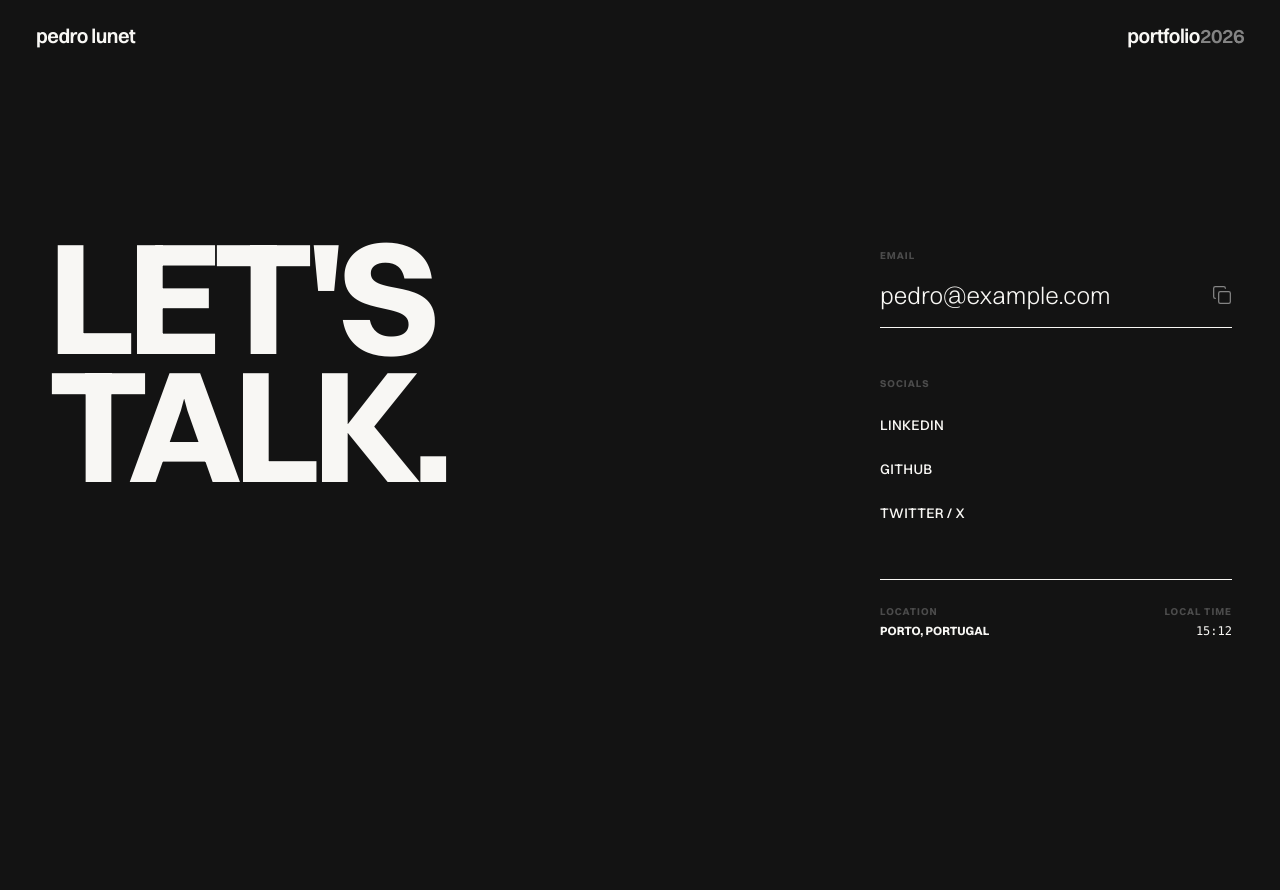
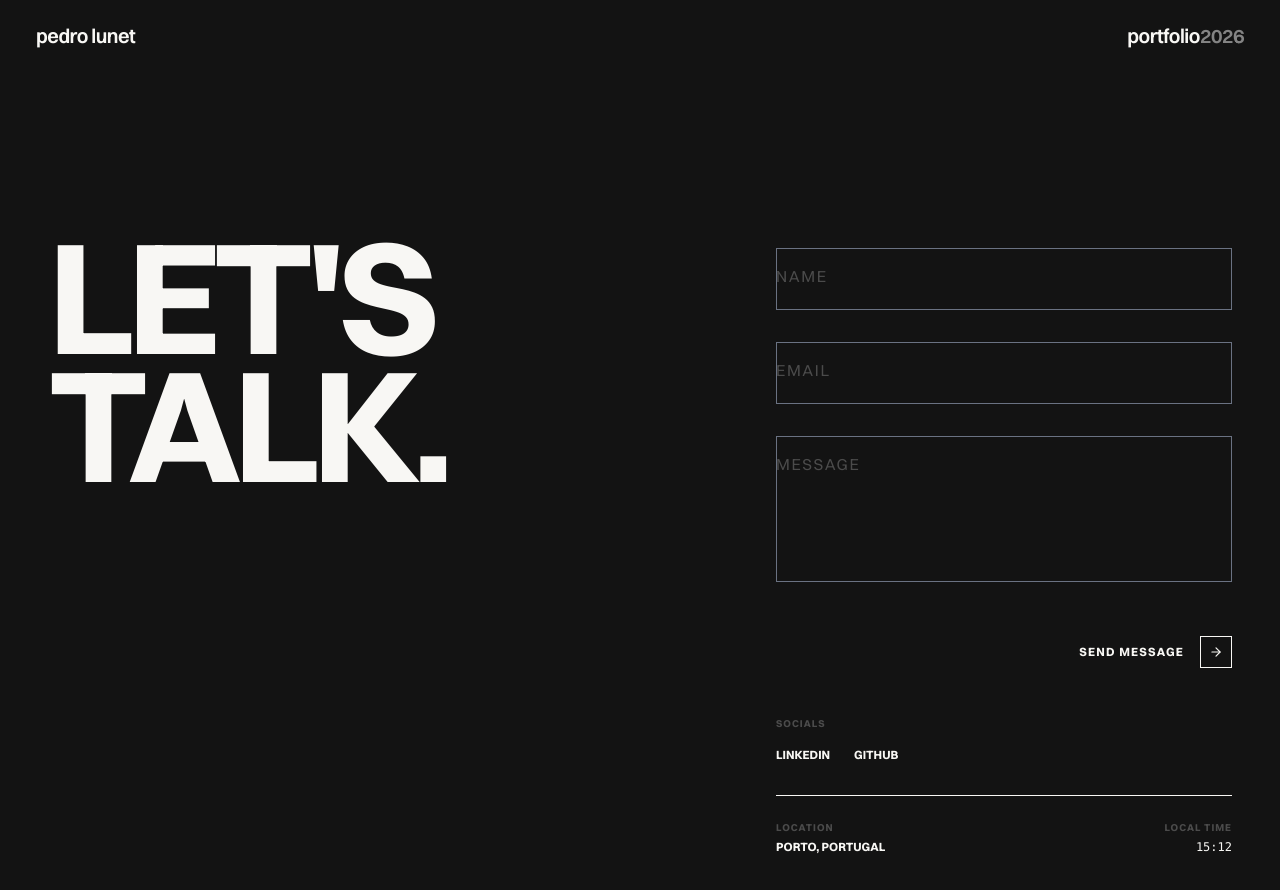
Before and after one commit to PedroLunet/pedrolunet.dev, a SvelteKit app: page /contact in a window 1280 px wide. Shown: the top 890 px of the page. Built offline with nearby package versions, Linux system fonts and the light colour scheme.

Commit message:
updated page to have a form

```diff
--- a/src/routes/contact/+page.svelte
+++ b/src/routes/contact/+page.svelte
@@ -1,17 +1,12 @@
 <script lang="ts">
 	import { onMount } from 'svelte';
-	import { ArrowUpRight, Copy, Check } from '@lucide/svelte';
+	import { enhance } from '$app/forms';
+	import { ArrowUpRight, ArrowRight, Loader2 } from '@lucide/svelte';
 	import gsap from 'gsap';
 
-	let copied = $state(false);
-	const email = 'pedro@example.com';
+	let { form } = $props();
 
-	function copyEmail() {
-		navigator.clipboard.writeText(email);
-		copied = true;
-		setTimeout(() => (copied = false), 2000);
-	}
-
+	let loading = $state(false);
 	let time = $state('');
 
 	onMount(() => {
@@ -24,10 +19,6 @@
 			});
 		}, 1000);
 
-		return () => clearInterval(interval);
-	});
-
-	$effect(() => {
 		const ctx = gsap.context(() => {
 			gsap.to('.reveal', {
 				y: 0,
@@ -37,89 +28,156 @@
 				ease: 'power3.out'
 			});
 		});
-		return () => ctx.revert();
+
+		return () => {
+			clearInterval(interval);
+			ctx.revert();
+		};
 	});
 </script>
 
 <div class="min-h-screen w-full bg-bg px-4 pt-32 pb-12 lg:px-12 lg:pt-40">
 	<div class="grid grid-cols-1 gap-16 lg:grid-cols-12">
-		<div class="col-span-1 lg:col-span-8">
+		<div class="col-span-1 lg:col-span-7">
 			<div class="reveal translate-y-8 opacity-0">
 				<h1
 					class="text-text-primary text-[clamp(3.5rem,14cqi,10rem)] leading-[0.8] font-bold tracking-tighter uppercase"
 				>
-					Let's<br />
-					Talk.
+					Let's<br />Talk.
 				</h1>
 			</div>
 		</div>
 
-		<div class="col-span-1 flex flex-col gap-12 lg:col-span-4 lg:pt-4">
-			<div class="reveal translate-y-8 opacity-0">
-				<h3
-					class="mb-4 text-[10px] font-bold tracking-widest text-text-secondary uppercase opacity-50"
+		<div class="col-span-1 flex flex-col gap-12 lg:col-span-5 lg:pt-4">
+			{#if form?.success}
+				<div
+					class="animate-in fade-in zoom-in flex h-full flex-col items-center justify-center border border-accent/20 bg-accent/5 p-12 text-center duration-500"
+				>
+					<h3 class="text-text-primary mb-2 text-2xl font-bold uppercase">Message Sent</h3>
+					<p class="mb-8 text-sm text-text-secondary">I'll get back to you shortly.</p>
+					<a
+						href="/contact"
+						class="text-xs font-bold tracking-widest text-accent uppercase hover:underline"
+					>
+						Send another
+					</a>
+				</div>
+			{:else}
+				<form
+					method="POST"
+					use:enhance={() => {
+						loading = true;
+						return async ({ update }) => {
+							loading = false;
+							await update();
+						};
+					}}
+					class="reveal flex translate-y-8 flex-col gap-8 opacity-0"
+				>
+					<div class="group relative">
+						<input
+							type="text"
+							name="name"
+							id="name"
+							required
+							value={form?.values?.name ?? ''}
+							placeholder=" "
+							class="peer border-text-primary/20 text-text-primary w-full border-b bg-transparent py-4 text-lg font-light transition-all outline-none focus:border-accent"
+						/>
+						<label
+							for="name"
+							class="pointer-events-none absolute top-4 left-0 text-xs font-bold tracking-widest text-text-secondary uppercase transition-all duration-300 peer-placeholder-shown:top-4 peer-placeholder-shown:text-base peer-placeholder-shown:font-normal peer-placeholder-shown:text-text-secondary/50 peer-valid:-top-2 peer-valid:text-[10px] peer-valid:font-bold peer-focus:-top-2 peer-focus:text-[10px] peer-focus:font-bold peer-focus:text-accent"
+						>
+							Name
+						</label>
+					</div>
+
+					<div class="group relative">
+						<input
+							type="email"
+							name="email"
+							id="email"
+							required
+							value={form?.values?.email ?? ''}
+							placeholder=" "
+							class="peer border-text-primary/20 text-text-primary w-full border-b bg-transparent py-4 text-lg font-light transition-all outline-none focus:border-accent"
+						/>
+						<label
+							for="email"
+							class="pointer-events-none absolute top-4 left-0 text-xs font-bold tracking-widest text-text-secondary uppercase transition-all duration-300 peer-placeholder-shown:top-4 peer-placeholder-shown:text-base peer-placeholder-shown:font-normal peer-placeholder-shown:text-text-secondary/50 peer-valid:-top-2 peer-valid:text-[10px] peer-valid:font-bold peer-focus:-top-2 peer-focus:text-[10px] peer-focus:font-bold peer-focus:text-accent"
 						>
 							Email
-				</h3>
-				<button
-					onclick={copyEmail}
-					class="group border-text-primary/10 relative flex w-full items-center justify-between border-b pb-4 text-left transition-colors hover:border-accent"
-				>
-					<span
-						class="text-text-primary text-xl font-light transition-colors group-hover:text-accent md:text-2xl"
-					>
-						{email}
-					</span>
-
-					<div class="relative h-5 w-5 overflow-hidden">
-						<div
-							class="ease-spring absolute inset-0 flex items-center justify-center text-text-secondary transition-transform duration-500 group-hover:text-accent"
-							class:translate-y-[-100%]={copied}
-							class:translate-y-0={!copied}
-						>
-							<Copy size={20} strokeWidth={1.5} />
+						</label>
 					</div>
 
-						<div
-							class="ease-spring absolute inset-0 flex items-center justify-center text-emerald-500 transition-transform duration-500"
-							class:translate-y-0={copied}
-							class:translate-y-[100%]={!copied}
+					<div class="group relative">
+						<textarea
+							name="message"
+							id="message"
+							required
+							rows="4"
+							value={form?.values?.message ?? ''}
+							placeholder=" "
+							class="peer border-text-primary/20 text-text-primary w-full resize-none border-b bg-transparent py-4 text-lg font-light transition-all outline-none focus:border-accent"
+						></textarea>
+						<label
+							for="message"
+							class="pointer-events-none absolute top-4 left-0 text-xs font-bold tracking-widest text-text-secondary uppercase transition-all duration-300 peer-placeholder-shown:top-4 peer-placeholder-shown:text-base peer-placeholder-shown:font-normal peer-placeholder-shown:text-text-secondary/50 peer-valid:-top-2 peer-valid:text-[10px] peer-valid:font-bold peer-focus:-top-2 peer-focus:text-[10px] peer-focus:font-bold peer-focus:text-accent"
 						>
-							<Check size={20} strokeWidth={2} />
-						</div>
+							Message
+						</label>
 					</div>
 
+					{#if form?.error}
 						<div
-						class="absolute bottom-[-1px] left-0 h-[1px] w-0 bg-accent transition-all duration-500 group-hover:w-full"
-					></div>
+							class="animate-in fade-in slide-in-from-top-1 text-xs font-bold tracking-widest text-red-500 uppercase"
+						>
+							{form.error}
+						</div>
+					{/if}
+
+					<div class="flex justify-end pt-4">
+						<button
+							type="submit"
+							disabled={loading}
+							class="group text-text-primary flex items-center gap-4 text-xs font-bold tracking-widest uppercase transition-colors hover:text-accent disabled:opacity-50"
+						>
+							<span>{loading ? 'Sending...' : 'Send Message'}</span>
+							<div
+								class="border-text-primary/20 flex h-8 w-8 items-center justify-center border transition-all duration-300 group-hover:border-accent group-hover:bg-accent group-hover:text-white"
+							>
+								{#if loading}
+									<Loader2 size={14} class="animate-spin" />
+								{:else}
+									<ArrowRight size={14} />
+								{/if}
+							</div>
 						</button>
 					</div>
+				</form>
+			{/if}
 
-			<div class="reveal translate-y-8 opacity-0">
+			<div class="reveal mt-12 flex translate-y-8 flex-col gap-8 opacity-0 lg:mt-auto">
+				<div>
 					<h3
 						class="mb-4 text-[10px] font-bold tracking-widest text-text-secondary uppercase opacity-50"
 					>
 						Socials
 					</h3>
-				<div class="flex flex-col gap-2">
-					{#each [{ name: 'LinkedIn', url: 'https://linkedin.com/in/yourprofile' }, { name: 'GitHub', url: 'https://github.com/yourusername' }, { name: 'Twitter / X', url: 'https://twitter.com/yourhandle' }] as social}
+					<div class="flex gap-6">
 						<a
-							href={social.url}
+							href="https://linkedin.com/in/PedroLunet"
 							target="_blank"
-							rel="noreferrer"
-							class="group text-text-primary flex items-center justify-between py-2 transition-colors hover:text-accent"
+							class="text-xs font-bold uppercase transition-colors hover:text-accent">LinkedIn</a
 						>
-							<span class="text-sm font-medium tracking-wide uppercase">{social.name}</span>
-							<ArrowUpRight
-								size={16}
-								class="-translate-x-2 opacity-0 transition-all duration-300 group-hover:translate-x-0 group-hover:opacity-100"
-							/>
-						</a>
-					{/each}
+						<a
+							href="https://github.com/PedroLunet"
+							target="_blank"
+							class="text-xs font-bold uppercase transition-colors hover:text-accent">GitHub</a
+						>
 					</div>
 				</div>
 
-			<div class="reveal mt-auto translate-y-8 opacity-0">
 				<div class="border-text-primary/10 flex items-end justify-between border-t pt-6">
 					<div class="flex flex-col gap-1">
 						<span
@@ -133,18 +191,10 @@
 							class="text-[10px] font-bold tracking-widest text-text-secondary uppercase opacity-50"
 							>Local Time</span
 						>
-						<span class="text-text-primary font-mono text-xs">
-							{time || '--:--'}
-						</span>
+						<span class="text-text-primary font-mono text-xs">{time || '--:--'}</span>
 					</div>
 				</div>
 			</div>
 		</div>
 	</div>
 </div>
-
-<style>
-	.ease-spring {
-		transition-timing-function: cubic-bezier(0.175, 0.885, 0.32, 1.275);
-	}
-</style>
```
Lines whose indentation alone changed are shown as unchanged.
